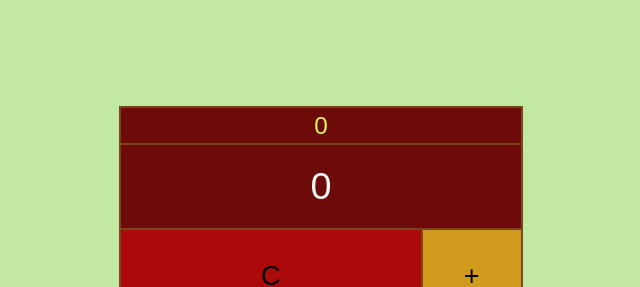
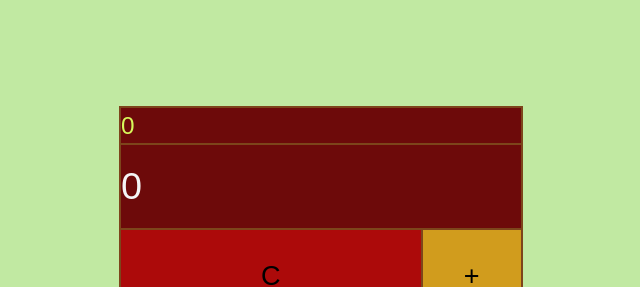
Before and after one commit to rhvdbergh/fcc-fel-calculator, a React (Vite) app: page / in a window 1280 px wide. Shown: the top 287 px of the page, without its empty margins (319-959 px from the left). Built offline with nearby package versions, Linux system fonts and the light colour scheme; a web font is replaced by a local one.

Commit message:
display justify right

```diff
--- a/src/components/Display.js
+++ b/src/components/Display.js
@@ -1,7 +1,11 @@
 import React from 'react';
 
 const Display = props => {
-  return <div id={props.displayId}>{props.calcState}</div>;
+  return (
+    <div id={props.displayId}>
+      <p className="display_text">{props.calcState}</p>
+    </div>
+  );
 };
 
 export default Display;
--- a/src/style/style.css
+++ b/src/style/style.css
@@ -99,18 +99,24 @@ body {
   background-color: var(--display-color);
   font-size: 0.9em;
   color: var(--equation-font);
+  padding-right: 15px;
+  display: flex;
+  flex-direction: row-reverse;
+  justify-content: left;
 }
 
 #display {
   grid-area: display;
   text-align: right;
 
-  width: 100%;
-  height: 100%;
   background-color: var(--display-color);
   font-size: 1.4em;
+  padding-right: 15px;
 
   color: var(--display-font);
+  display: flex;
+  flex-direction: row-reverse;
+  justify-content: left;
 }
 
 #equals {
@@ -188,3 +194,10 @@ body {
 .pressed {
   filter: brightness(50%);
 }
+
+@media only screen and (max-width: 450px) {
+  #calc_container {
+    max-width: 100%;
+    max-height: 80%;
+  }
+}
```
